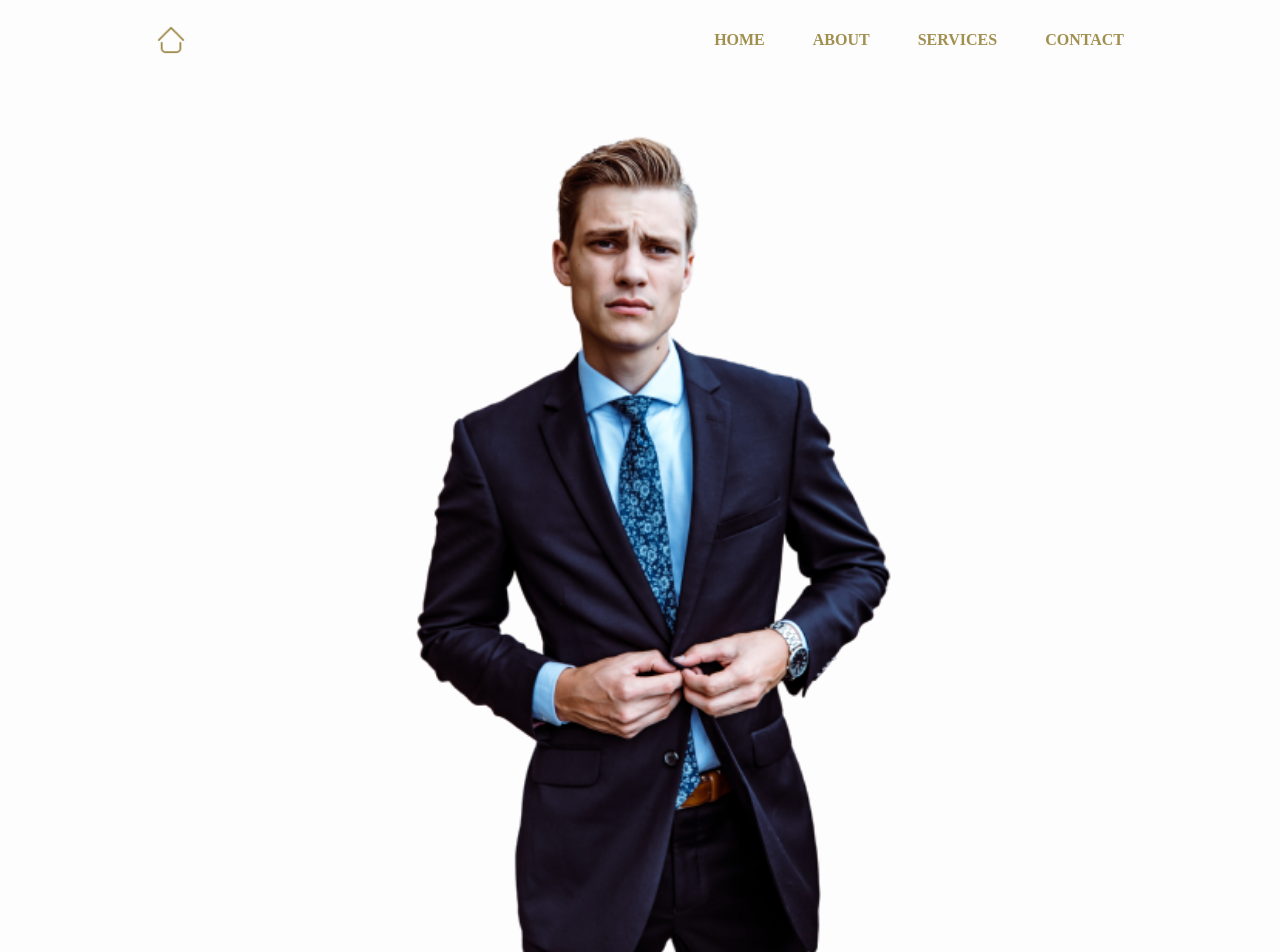
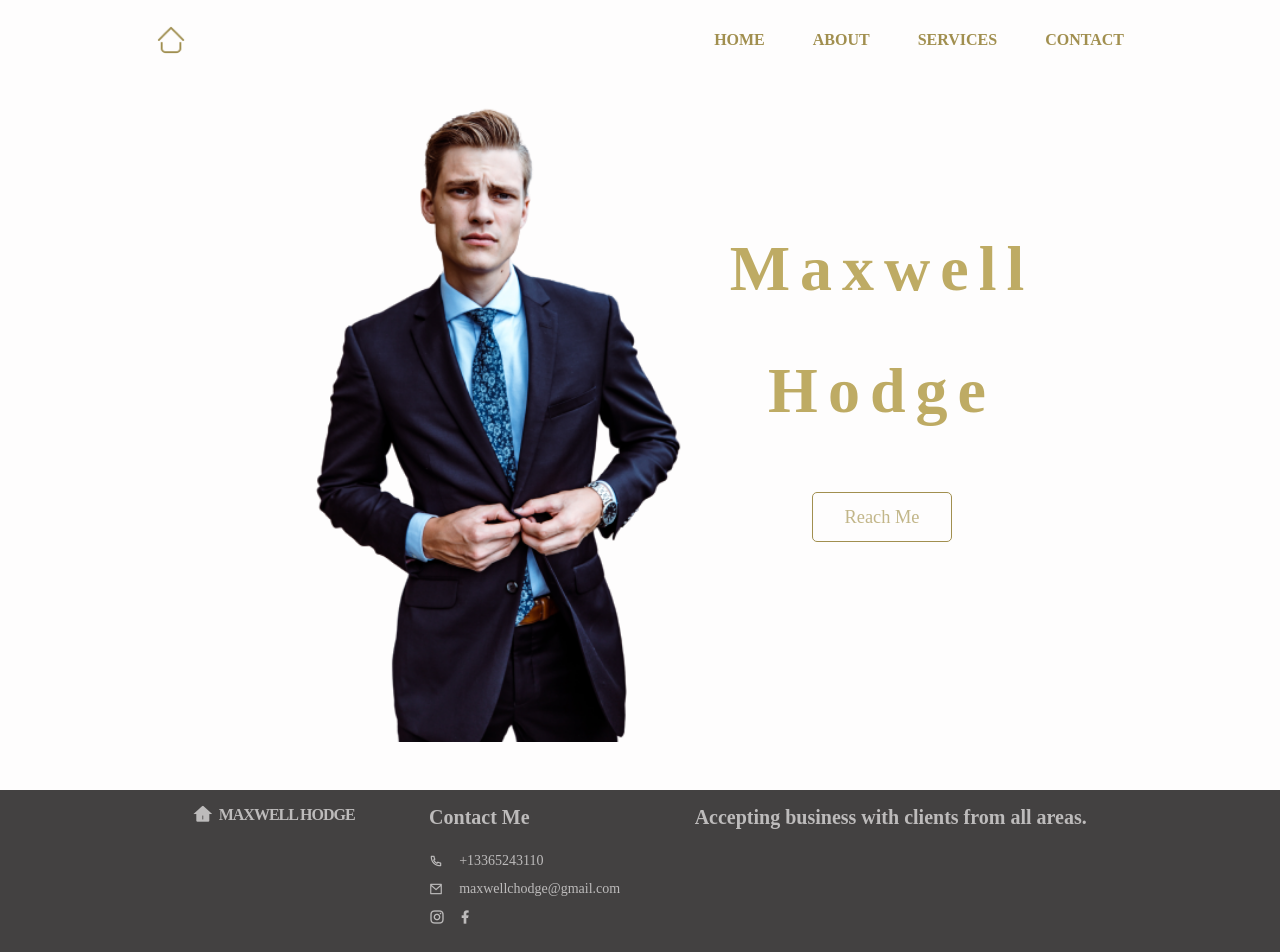
Before and after one commit to jbramirez03/MaxwellHodge, a React (Create React App) app: page / in a window 1280 px wide. Shown: the top 952 px of the page. Built offline with nearby package versions, Linux system fonts and the light colour scheme.

Commit message:
added responsive design to home page and footer

```diff
--- a/src/App.css
+++ b/src/App.css
@@ -281,6 +281,8 @@ button {
 
 .footer__container {
   row-gap: 3rem;
+  display: flex;
+  flex-direction: column;
 }
 
 .footer__logo {
@@ -386,4 +388,30 @@ button {
     margin-left: auto;
     margin-right: auto;
   }
+
+  .home__image-container img {
+    height: 50%;
+    width: 50%;
+  }
+
+  .home__image-container {
+    flex-direction: row;
+  }
+
+  .home__details {
+    row-gap: 3rem;
+  }
+
+  .home__title {
+    font-size: 4em;
+  }
+
+  .footer__container {
+    flex-direction: row;
+    justify-content: space-around;
+  }
+
+  .footer__copy {
+    font-size: var(--normal-font-size);
+  }
 }
--- a/src/components/Footer.js
+++ b/src/components/Footer.js
@@ -4,7 +4,7 @@ import { Link } from 'react-router-dom';
 const Footer = () => {
     return (
         <div className='footer section' id='footer'>
-            <div className="footer__container container grid">
+            <div className="footer__container container">
                 <div className="footer__content">
                     <Link to='/' className='footer__logo'>
                         <i className="ri-home-4-fill footer__logo-icon"></i> Maxwell Hodge
```
